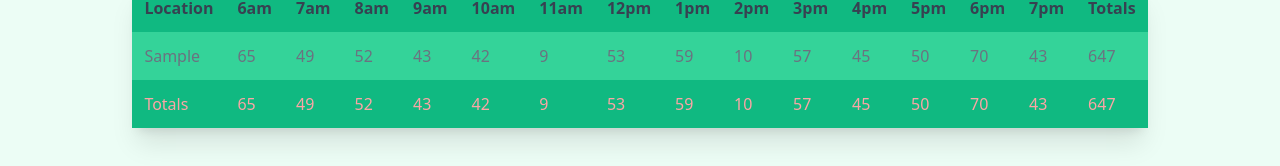
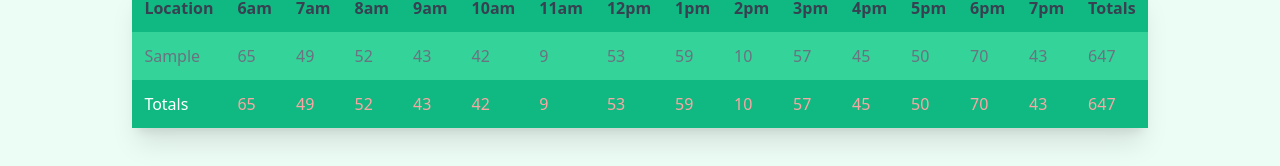
Before and after one commit to jjescandor/cookie-stand-admin, a Next.js app in the folder cookie-stand-admin/: page /cookiestandadmin in a window 1280 px wide. Both pictures are taken after typing "Sample", "5", "5", "5" into the empty fields and a click on the button "Create". Shown: the part 432-598 px from the top of the page. Built offline with nearby package versions, Linux system fonts and the light colour scheme.

Commit message:
updated style

```diff
--- a/cookie-stand-admin/pages/reportable.js
+++ b/cookie-stand-admin/pages/reportable.js
@@ -2,6 +2,7 @@ import styles from '../styles/Home.module.css';
 const tdStyles = "my-10  mx-auto p-3 bg-emerald-400 text-gray-500"
 const thStyles = "my-10  mx-auto p-3 bg-emerald-500 text-gray-700"
 const tfStyles = "my-10  mx-auto p-3 bg-emerald-500 text-red-300"
+const totalStyles = "my-10  mx-auto p-3 bg-emerald-500 text-white"
 
 export default function ReporTable(props) {
     const hours = ["Location", "6am", "7am", "8am", "9am", "10am", "11am", "12pm", "1pm", "2pm", "3pm", "4pm", "5pm", "6pm", "7pm", "Totals"]
@@ -45,7 +46,7 @@ export default function ReporTable(props) {
                 </tbody>
                 <tfoot>
                     <tr>
-                        <td className={`${tfStyles}`}>Totals</td>
+                        <td className={`${totalStyles}`}>Totals</td>
                         {findTotals(props.input).map((item, idx) => <td className={`${tfStyles}`} key={idx}>{item}</td>)}
                         <td className={`${tfStyles}`}>{findTotals(props.input).reduce((item1, item2) => item1 + item2, 0)}</td>
                     </tr>
```
